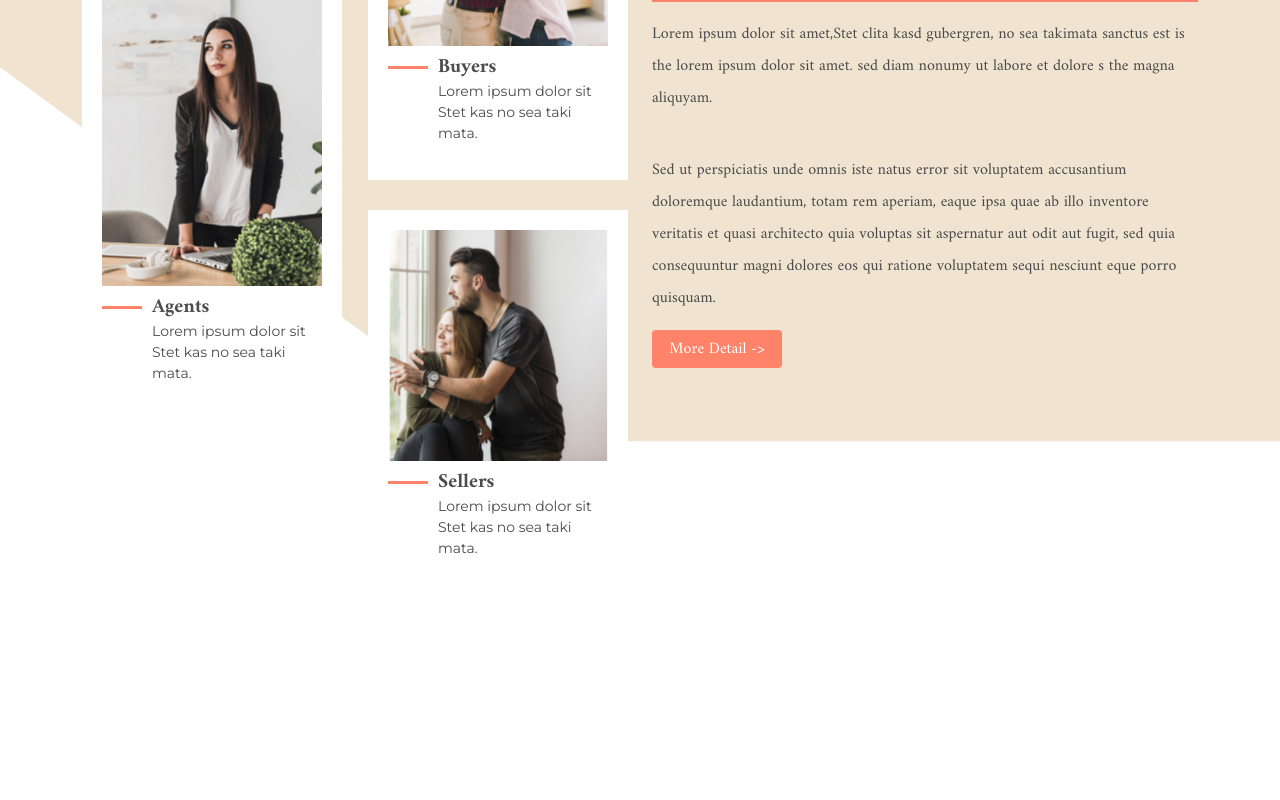
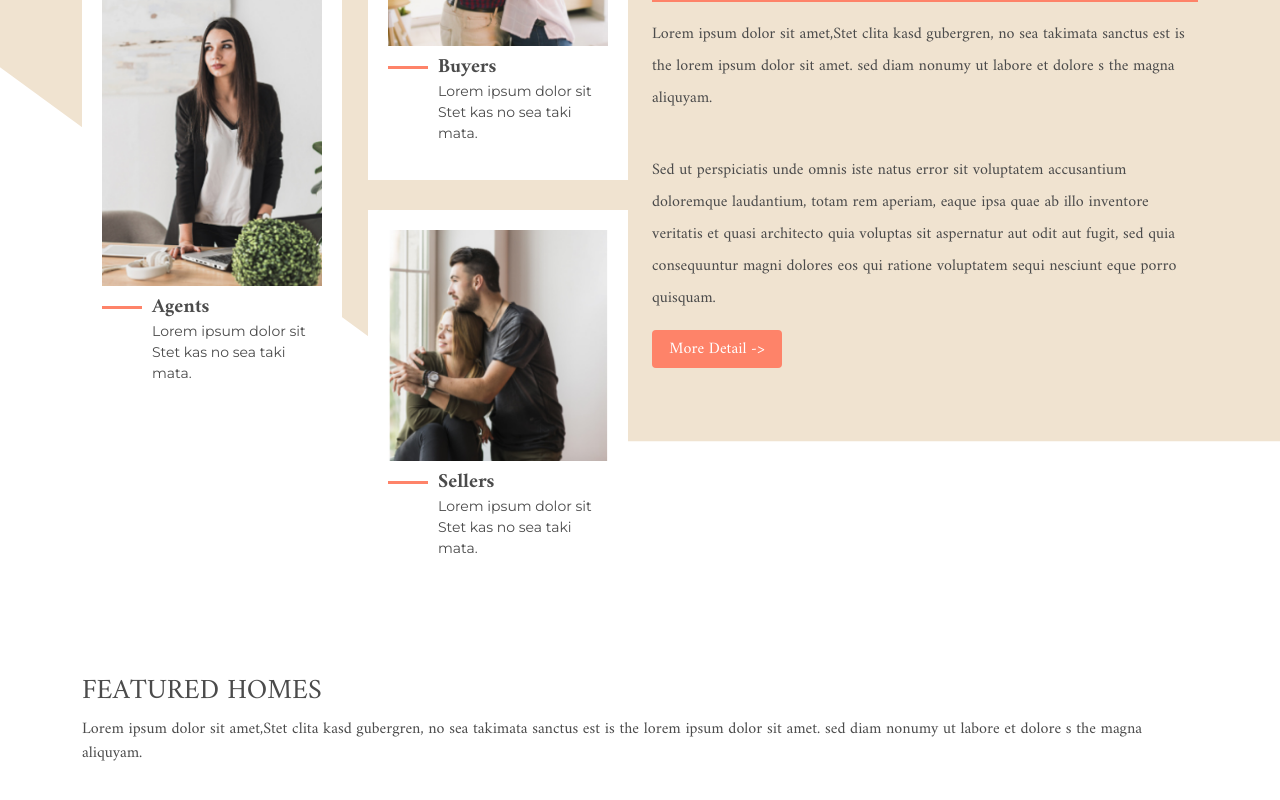
Before and after one commit to atmajayadw/lp-003, a React (Create React App) app: page / in a window 1280 px wide. Shown: the part 1060-1860 px from the top of the page. Built offline with nearby package versions, Linux system fonts and the light colour scheme.

Commit message:
Initialize Featured Page

```diff
--- /dev/null
+++ b/src/component/Featured.js
@@ -0,0 +1,20 @@
+import React, { Component } from 'react'
+
+export default class Featured extends Component {
+    render() {
+        return (
+            <>
+                <section id="featured">
+                    <div className="container">
+                        <div className="title">
+                            <h3>FEATURED HOMES</h3>
+                        </div>
+                        <div className="caption">
+                            <p>Lorem ipsum dolor sit amet,Stet clita kasd gubergren, no sea takimata sanctus est is the lorem ipsum dolor sit amet. sed diam nonumy  ut labore et dolore s the magna aliquyam.</p>
+                        </div>
+                    </div>
+                </section>
+            </>
+        )
+    }
+}
--- a/src/pages/Home.js
+++ b/src/pages/Home.js
@@ -5,6 +5,7 @@ import '../css/main.css'
 import Navbar from '../component/Navbar.js'
 import Jumbotron from '../component/Jumbotron.js'
 import Welcome from '../component/Welcome.js'
+import Featured from '../component/Featured.js'
 
 
 
@@ -15,6 +16,7 @@ export default class Home extends Component {
                 <Navbar />
                 <Jumbotron />
                 <Welcome />
+                <Featured />
             </>
         )
     }
--- /dev/null
+++ b/src/sass/_featured.scss
@@ -0,0 +1 @@
+@use 'setup';
--- a/src/sass/main.scss
+++ b/src/sass/main.scss
@@ -1,6 +1,7 @@
 @use 'navbar';
 @use 'jumbotron';
 @use 'welcome';
+@use 'featured';
 
 body {
     height: 2000px;
```
Also changed, not shown: 1 other file (tests, documents, lock files or other folders).
